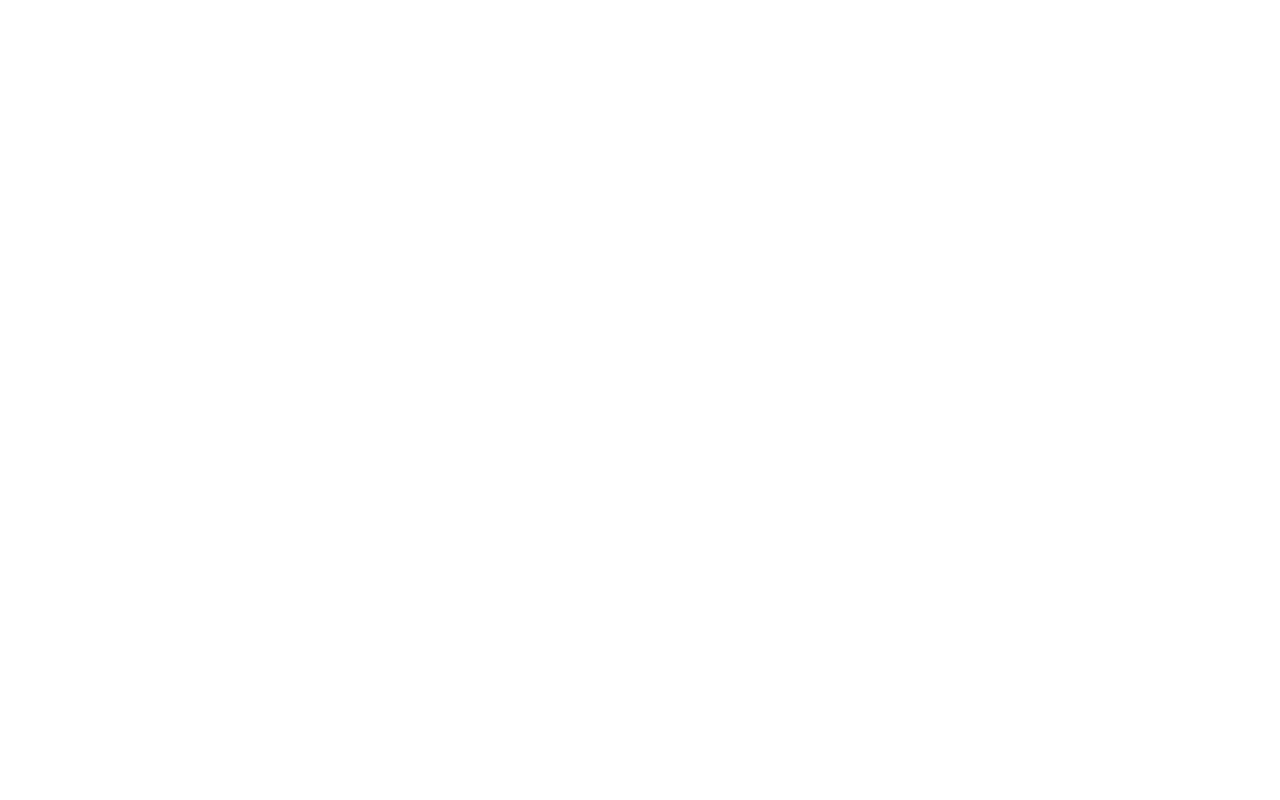
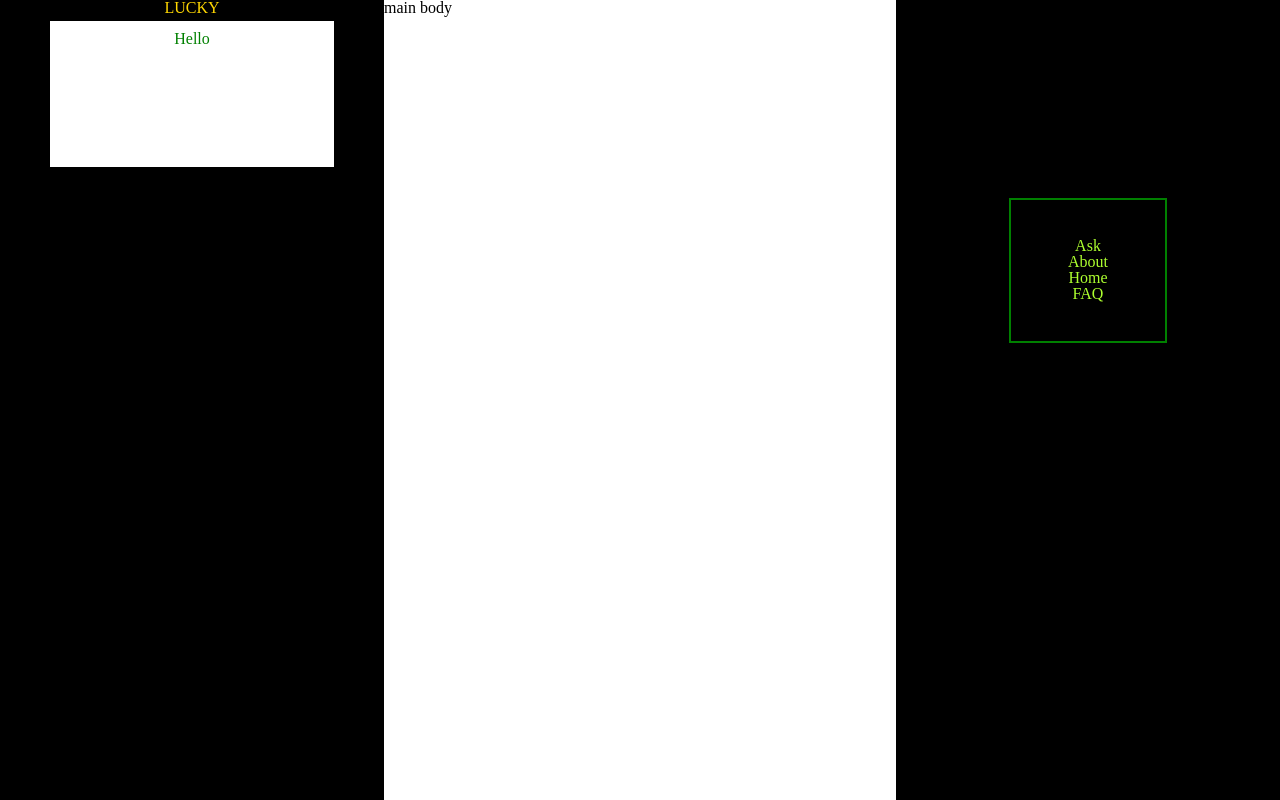
Before and after one commit to lbrandon672/lbrandon672.github.io, a plain HTML site: page Project 2/index.html in a window 1280 px wide. Drawn offline with nearby package versions, Linux system fonts and the light colour scheme.

Commit message:
made more close to website layout
made more close to website layout

```diff
--- a/Project 2/index.html
+++ b/Project 2/index.html
@@ -2,12 +2,95 @@
 <html>
     <head>
         <title>Tumblr</title>
+        <link rel="stylesheet" href="https://cdnjs.cloudflare.com/ajax/libs/meyer-reset/2.0/reset.css">
+
         <style>
 
+            body {
+                background-color: hotpink;
+            }
+
+            .header {
+                background-color: black;
+                float: left;
+                width: 30%;
+                height: 100vh;
+                text-align: center;
+                color: gold;
+                font-family: Futura;
+            }
+
+            .content {
+                background-color: white;
+                float: left;
+                width: 40%;
+                height: 100vh;
+            }
+
+            .footer {
+                background-color: black;
+                float: right;
+                width: 30%;
+                margin: 0px;
+                padding: 0px;
+                height: 100vh;
+                color: greenyellow;
+                text-align: center;
+
+
+            }
+
+            .description {
+                background-color: white;
+                padding-top: 10px;
+                padding-bottom: 120px;
+                text-align: center;
+                margin-top: 5px;
+                color: green;
+                margin-left:50px;
+                margin-right: 50px;
+
+            }
+
+            .info {
+                background-color: black;
+                margin-top: 200px;
+                font-family: futura;
+                margin-left: 30%;
+                margin-right: 30%;
+                padding-top: 10%;
+                padding-bottom: 10%;
+                outline-color: green;
+                outline-style: solid;
+                outline-width: 2px;
+            }
+
         </style>
+
     </head>
 
     <body>
+        <div class="header">
+                <h1>LUCKY</h1>
+            <section class="description">
+                <div>Hello</div>
+            </section>
+        </div>
 
+        <div class="content">
+            <h1>main body</h1>
+        </div>
+
+        <div class="footer">
+            <section>
+                <ul class="info">
+                    <li>Ask</li>
+                    <li>About</li>
+                    <li>Home</li>
+                    <li>FAQ</li>
+                </ul>
+            </section>
+        </div>
     </body>
+
 </html>
```
